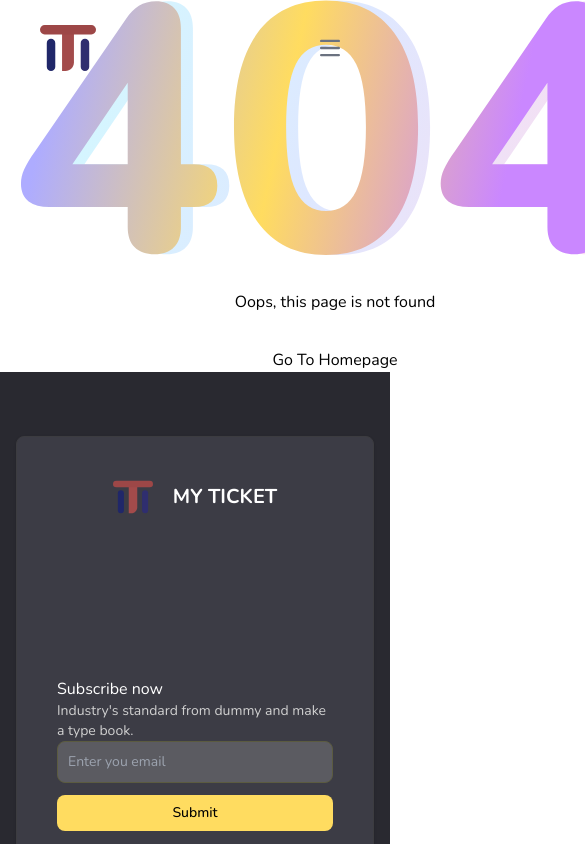
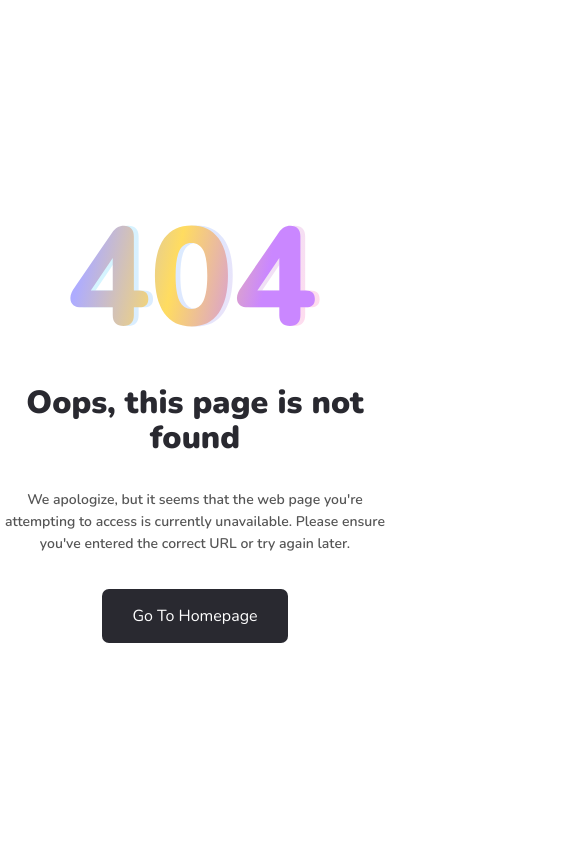
Before and after one commit to xypxzy/spa-landing, a React (Vite) app in the folder frontend/: page /aboutUs in a window 390 px wide. Shown: the top 844 px of the page, 585 px wide, since content can reach past the window. Built offline with nearby package versions, Linux system fonts and the light colour scheme; some icons are missing.

Commit message:
change header z index property , and created not found page

```diff
--- a/frontend/src/App.tsx
+++ b/frontend/src/App.tsx
@@ -10,8 +10,8 @@ function App() {
       <Route path="/" element={<Layout />}>
         <Route index element={<Home />} />
         <Route path="services" element={<Services />} />
-        <Route path="*" element={<NotFoundPage />} />
       </Route>
+      <Route path="*" element={<NotFoundPage />} />
     </Routes>
   );
 }
--- a/frontend/src/pages/NotFoundPage/NotFoundPage.module.css
+++ b/frontend/src/pages/NotFoundPage/NotFoundPage.module.css
@@ -1,7 +1,47 @@
 .error {
-  display: flex;
+  @apply flex justify-center items-center h-screen;
+}
+
+.error__container {
+  @apply flex flex-col items-center;
   width: 670px;
-  flex-direction: column;
-  align-items: center;
   gap: 34px;
 }
+
+.error__container img {
+  width: 500px;
+  height: 254.45px;
+}
+
+.error__title {
+  @apply font-extrabold  text-4xl text-center;
+  color: #292930;
+  line-height: 110.5%; /* 44.2px */
+}
+.error__desc {
+  @apply font-semibold  text-xl text-center;
+  color: #555;
+  line-height: 156.5%;
+}
+.error__btn {
+  @apply flex justify-center items-center gap-3 text-white;
+  padding: 17px 40px 18px 40px;
+  border-radius: 7px;
+  background: #292930;
+}
+
+@media screen and (max-width: 575px) {
+  .error__container img {
+    width: 250px;
+    height: 150px;
+  }
+  .error__title {
+    font-size: 32px;
+  }
+  .error__desc {
+    font-size: 14px;
+  }
+  .error__btn {
+    padding: 15px 30px 15px 30px;
+  }
+}
--- a/frontend/src/pages/NotFoundPage/index.tsx
+++ b/frontend/src/pages/NotFoundPage/index.tsx
@@ -1,21 +1,24 @@
 import React from 'react';
 import styles from './NotFoundPage.module.css';
+import error from '../../assets/404.svg';
 import { Link } from 'react-router-dom';
-import error from '../../assets/404.svg';
 
 const NotFoundPage: React.FC = () => {
   return (
-    <>
-      <section className={styles.error}>
-        <img src={error} alt="404 error image" />
-        <p className={styles.error__desc}>Oops, this page is not found</p>
-        <div className="link-container">
-          <Link to="/" className="more-link">
-            Go To Homepage
-          </Link>
-        </div>
-      </section>
-    </>
+    <section className={styles.error}>
+      <div className={styles.error__container}>
+        <img src={error} alt="error" />
+        <h3 className={styles.error__title}>Oops, this page is not found</h3>
+        <p className={styles.error__desc}>
+          We apologize, but it seems that the web page you're attempting to
+          access is currently unavailable. Please ensure you've entered the
+          correct URL or try again later.
+        </p>
+        <Link className={styles.error__btn} to="/">
+          Go To Homepage
+        </Link>
+      </div>
+    </section>
   );
 };
 
```
